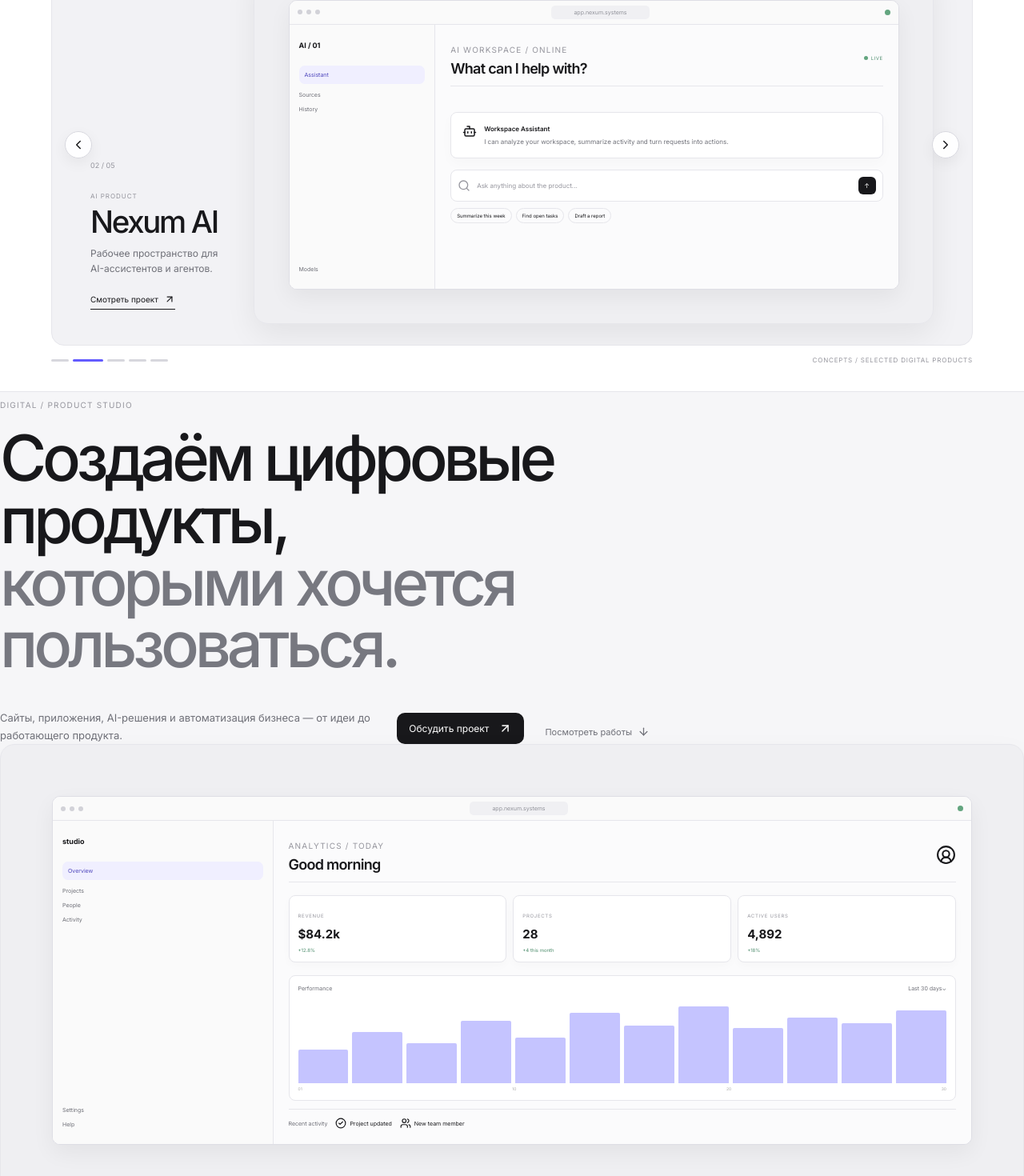
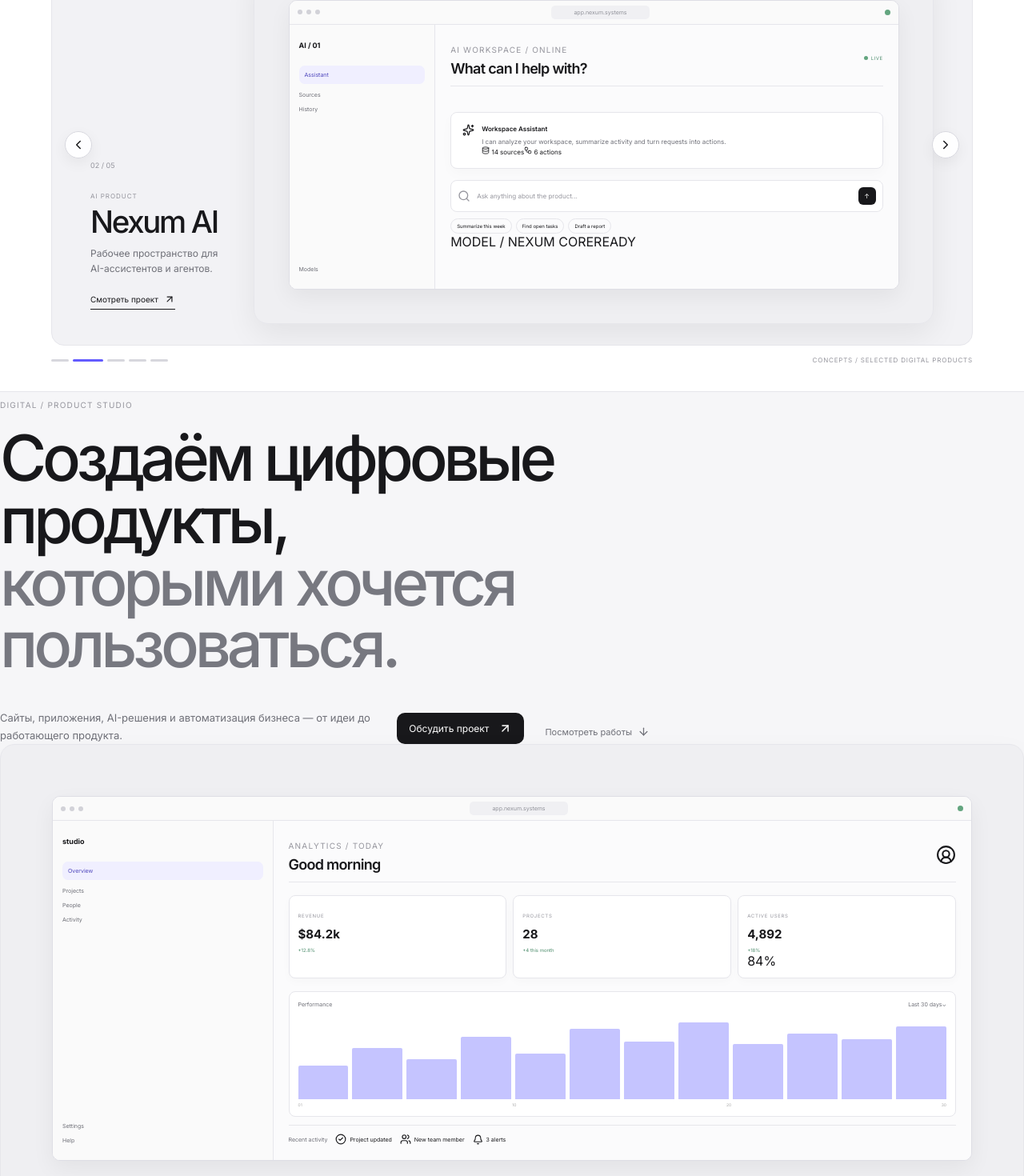
Before and after one commit to borzenkoofficial-lab/Nexum_Digital_Agency, a React (Vite) app: page / in a window 1280 px wide. Shown: the part 344-1814 px from the top of the page at 80% size. Built offline with nearby package versions, Linux system fonts and the light colour scheme.

Commit message:
Make marketplace product mockups more expressive

```diff
--- a/src/components/ProductMockup.tsx
+++ b/src/components/ProductMockup.tsx
@@ -1,4 +1,4 @@
-import {BarChart3, Bot, CheckCircle2, CircleUserRound, FileText, MessageSquare, Search, ShoppingBag, Sparkles, Users, Zap, Plug} from 'lucide-react'
+import {Bot, CheckCircle2, CircleUserRound, FileText, MessageSquare, Search, ShoppingBag, Sparkles, Users, Zap, Plug, ArrowUpRight, Layers3, Workflow, Database, Bell} from 'lucide-react'
 
 type Props={kind:'dashboard'|'mobile'|'ai'|'commerce'|'platform'|'telegram'|'plugin'|'website';large?:boolean}
 
@@ -25,12 +25,12 @@ function Dashboard({platform}:{platform:boolean}){
   <main className="ui-main">
    <div className="ui-head"><div><small>{platform?'OPERATIONS / TODAY':'ANALYTICS / TODAY'}</small><h3>{platform?'Project overview':'Good morning'}</h3></div><CircleUserRound size={25}/></div>
    <div className="metric-row">
-    <div><small>REVENUE</small><strong>$84.2k</strong><em>+12.8%</em></div>
-    <div><small>PROJECTS</small><strong>28</strong><em>+4 this month</em></div>
-    <div><small>ACTIVE USERS</small><strong>4,892</strong><em>+18%</em></div>
+    <div><small>REVENUE</small><strong>$84.2k</strong><em>+12.8%</em><span className="metric-spark"><i/><i/><i/><i/><i/></span></div>
+    <div><small>PROJECTS</small><strong>28</strong><em>+4 this month</em><span className="metric-mini-bars"><i/><i/><i/><i/></span></div>
+    <div><small>ACTIVE USERS</small><strong>4,892</strong><em>+18%</em><span className="metric-ring">84%</span></div>
    </div>
    <div className="chart"><div className="chart-head"><span>Performance</span><span>Last 30 days⌄</span></div><div className="bars">{[42,64,50,78,57,88,72,96,69,82,75,91].map((h,i)=><i key={i} style={{height:h+'%'}}/>)}</div><div className="chart-axis"><span>01</span><span>10</span><span>20</span><span>30</span></div></div>
-   <div className="activity"><span>Recent activity</span><b><CheckCircle2 size={14}/> Project updated</b><b><Users size={14}/> New team member</b></div>
+   <div className="activity"><span>Recent activity</span><b><CheckCircle2 size={14}/> Project updated</b><b><Users size={14}/> New team member</b><b><Bell size={13}/> 3 alerts</b></div>
   </main>
  </>
 }
@@ -40,9 +40,9 @@ function AI(){
   <aside className="ui-side"><b>AI / 01</b><span className="active">Assistant</span><span>Sources</span><span>History</span><div className="side-bottom"><span>Models</span></div></aside>
   <main className="ui-main ai-main">
    <div className="ui-head"><div><small>AI WORKSPACE / ONLINE</small><h3>What can I help with?</h3></div><div className="ai-online"><span/> LIVE</div></div>
-   <div className="ai-message"><Bot size={18}/><div><b>Workspace Assistant</b><p>I can analyze your workspace, summarize activity and turn requests into actions.</p></div></div>
+   <div className="ai-message"><div className="ai-avatar"><Sparkles size={15}/></div><div><b>Workspace Assistant</b><p>I can analyze your workspace, summarize activity and turn requests into actions.</p><div className="ai-source-row"><span><Database size={10}/> 14 sources</span><span><Workflow size={10}/> 6 actions</span></div></div></div>
    <div className="prompt"><Search size={16}/><span>Ask anything about the product...</span><button>↑</button></div>
-   <div className="ai-suggestions"><span>Summarize this week</span><span>Find open tasks</span><span>Draft a report</span></div>
+   <div className="ai-suggestions"><span>Summarize this week</span><span>Find open tasks</span><span>Draft a report</span></div><div className="ai-foot"><span>MODEL / NEXUM CORE</span><span>READY</span></div>
   </main>
  </>
 }
@@ -55,11 +55,11 @@ function Commerce(){
  </main>
 }
 
-function Website(){return <div className="website-scene"><div className="website-nav"><b>FORMA</b><span>Index</span><span>Projects</span><span>About</span><span>↗</span></div><div className="website-hero"><small>DIGITAL PRODUCT STUDIO</small><h3>Ideas<br/><i>into products.</i></h3><p>Strategy, design and technology for ambitious digital businesses.</p></div><div className="website-grid"><span>01 / 06</span><b>Selected work</b><span>Scroll ↓</span></div></div>}
+function Website(){return <div className="website-scene"><div className="website-nav"><b>FORMA</b><span>Index</span><span>Projects</span><span>About</span><span>↗</span></div><div className="website-hero"><small>DIGITAL PRODUCT STUDIO</small><h3>Ideas<br/><i>into products.</i></h3><p>Strategy, design and technology for ambitious digital businesses.</p></div><div className="website-grid"><span>01 / 06</span><b>Selected work</b><span>Scroll ↓</span></div><div className="website-accent"><span>STRATEGY</span><span>DESIGN</span><span>ENGINEERING</span></div></div>}
 
 function Telegram(){return <div className="telegram-scene"><div className="telegram-window"><div className="telegram-head"><Bot size={15}/><div><b>Nexum Bot</b><span>online</span></div></div><div className="telegram-chat"><div className="tg-date">TODAY</div><div className="tg-bubble bot">Привет. Чем могу помочь?<small>09:41</small></div><div className="tg-bubble user">Найди открытые заявки на сегодня.<small>09:42</small></div><div className="tg-bubble bot">Нашёл 12 заявок. Сформировать подборку?<small>09:42</small></div></div><div className="tg-actions"><span>Мои заявки</span><span>Новая заявка</span><span>Поддержка</span></div></div></div>}
 
-function Plugin(){return <div className="plugin-scene"><div className="plugin-panel"><div className="plugin-top"><span><Plug size={13}/> NEXUM PLUGIN</span><span>•••</span></div><div className="plugin-title">AI tools<br/><i>inside your workflow.</i></div><div className="plugin-actions"><button><Sparkles size={13}/> Generate</button><button><Search size={13}/> Analyze</button><button><Zap size={13}/> Automate</button></div><div className="plugin-footer"><span>Connected to workspace</span><b>●</b></div></div></div>}
+function Plugin(){return <div className="plugin-scene"><div className="plugin-panel"><div className="plugin-top"><span><Plug size={13}/> NEXUM PLUGIN</span><span>•••</span></div><div className="plugin-title">AI tools<br/><i>inside your workflow.</i></div><div className="plugin-actions"><button><Sparkles size={13}/> Generate</button><button><Search size={13}/> Analyze</button><button><Zap size={13}/> Automate</button></div><div className="plugin-footer"><span><Layers3 size={10}/> Connected to workspace</span><b>●</b></div></div></div>}
 
 function Mobile(){
  return <div className="device-scene"><div className="phone">
@@ -68,9 +68,9 @@ function Mobile(){
    <div className="mini-top"><span>09:41</span><span>● ● ●</span></div>
    <div className="mobile-profile"><span>MY WORKSPACE</span><CircleUserRound size={14}/></div>
    <p className="eyebrow">MONDAY, 28 SEP</p><h4>Your workspace</h4>
-   <div className="phone-stat"><span>WEEKLY PROGRESS</span><strong>78%</strong><i><b/></i><small>+12% from last week</small></div>
+   <div className="phone-stat"><span>WEEKLY PROGRESS</span><strong>78%</strong><i><b/></i><small>+12% from last week</small><em>ON TRACK</em></div>
    <div className="phone-list"><div><Zap size={12}/><span>3 tasks due today</span><b>›</b></div><div><FileText size={12}/><span>2 reports ready</span><b>›</b></div><div><MessageSquare size={12}/><span>4 new messages</span><b>›</b></div></div>
-   <div className="phone-nav"><span className="active"/><span/><span/><span/></div>
+   <div className="phone-nav"><span className="active"/><span/><span/><span/><b><ArrowUpRight size={10}/></b></div>
   </div>
  </div></div>
 }
```
